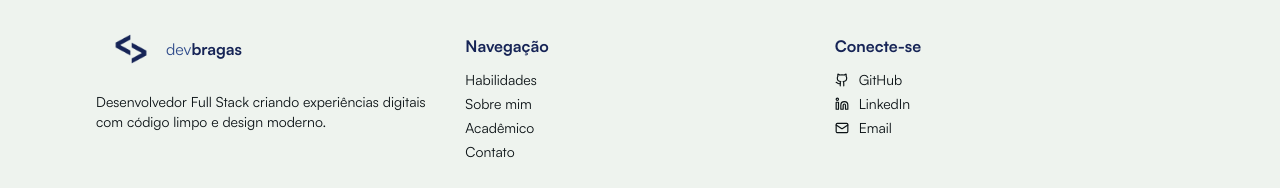
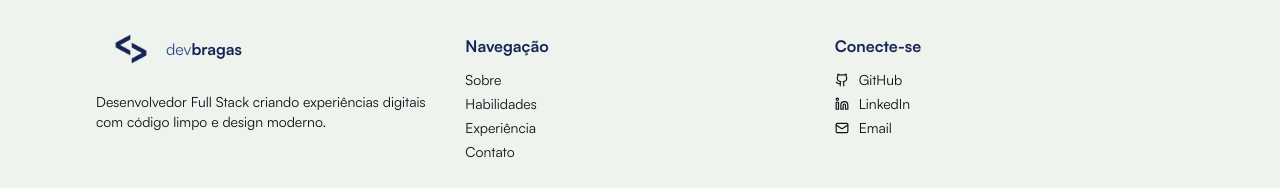
Before and after one commit to devbragas/portfolio-live, a Next.js app: page / in a window 1280 px wide. Shown: the part 4186-4374 px from the top of the page. Built offline with nearby package versions, Linux system fonts and the light colour scheme.

Commit message:
fix: update footer links

```diff
--- a/src/app/locales/en.json
+++ b/src/app/locales/en.json
@@ -75,8 +75,8 @@
     "description": "Full Stack Developer creating digital experiences with clean code and modern design.",
     "navigation": "Navigation",
     "skills": "Skills",
-    "aboutMe": "About me",
-    "academic": "Academic",
+    "aboutMe": "About",
+    "experience": "Experience",
     "contact": "Contact",
     "connect": "Connect",
     "copyright": "© 2026 Enzo Vasconcelos Braga. All rights reserved.",
--- a/src/app/locales/pt.json
+++ b/src/app/locales/pt.json
@@ -75,8 +75,8 @@
     "description": "Desenvolvedor Full Stack criando experiências digitais com código limpo e design moderno.",
     "navigation": "Navegação",
     "skills": "Habilidades",
-    "aboutMe": "Sobre mim",
-    "academic": "Acadêmico",
+    "aboutMe": "Sobre",
+    "experience": "Experiência",
     "contact": "Contato",
     "connect": "Conecte-se",
     "copyright": "© 2026 Enzo Vasconcelos Braga. Todos os direitos reservados.",
--- a/src/components/ui/footer.tsx
+++ b/src/components/ui/footer.tsx
@@ -38,23 +38,23 @@ export function Footer() {
             </h2>
             <div className="flex justify-start items-start flex-col gap-1 text-sm dark:text-gray-400">
               <button
+                onClick={() => handleScroll("aboutme")}
+                className="nav-btn dark:hover:text-blue-400"
+              >
+                {t("aboutMe")}
+              </button>
+              <button
                 className="nav-btn dark:hover:text-blue-400"
                 onClick={() => handleScroll("skills")}
               >
                 {t("skills")}
               </button>
+
               <button
-                onClick={() => handleScroll("aboutme")}
+                onClick={() => handleScroll("experience")}
                 className="nav-btn dark:hover:text-blue-400"
               >
-                {t("aboutMe")}
-              </button>
-
-              <button
-                onClick={() => handleScroll("education")}
-                className="nav-btn dark:hover:text-blue-400"
-              >
-                {t("academic")}
+                {t("experience")}
               </button>
               <button
                 onClick={() => handleScroll("contact")}
```
